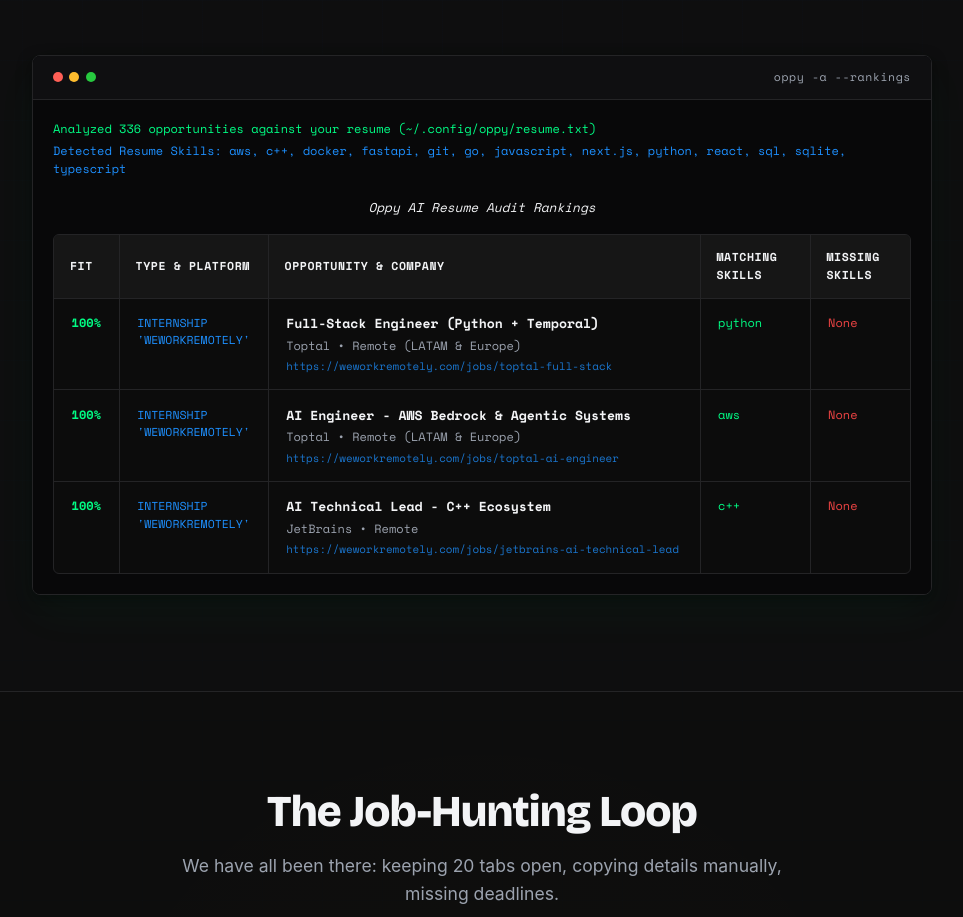
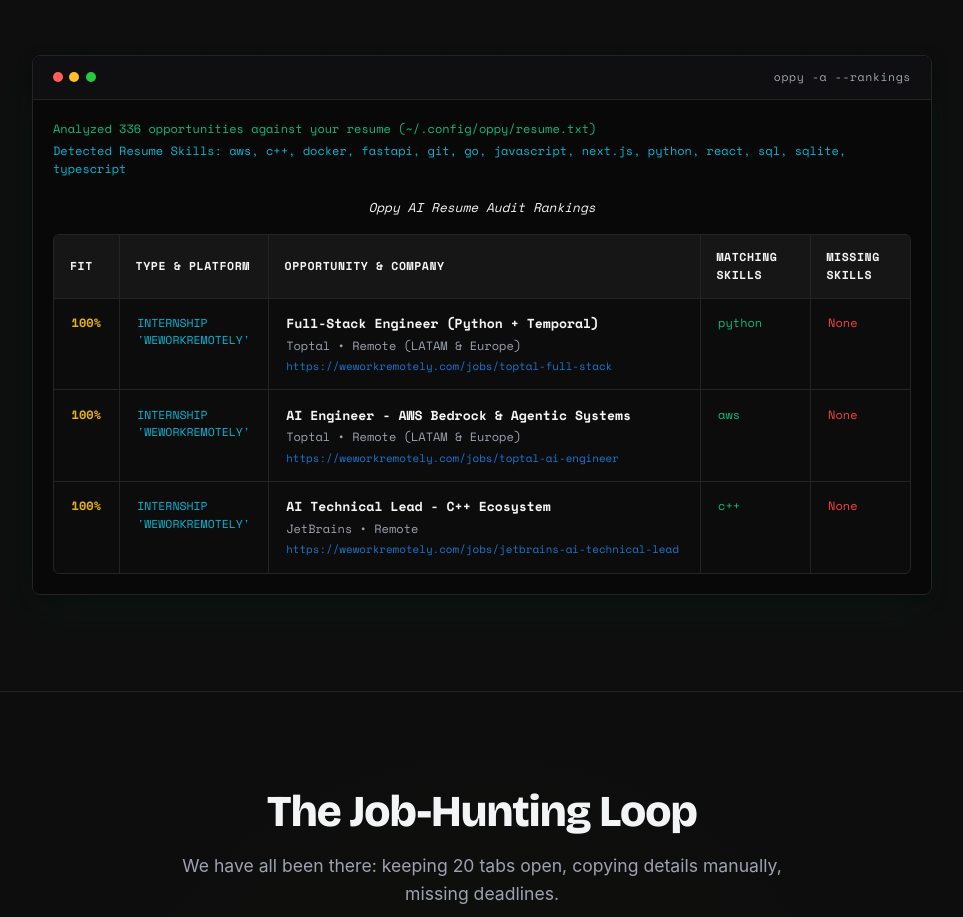
Before and after one commit to abbysallord/oppy, a Next.js app in the folder web/: page / in a window 1280 px wide. Shown: the part 3120-4037 px from the top of the page, without its empty margins (158-1121 px from the left). Built offline with nearby package versions, Linux system fonts and the light colour scheme.

Commit message:
design(web): align simulated console table column colors to match real ANSI terminal colors exactly

```diff
--- a/web/src/app/page.module.css
+++ b/web/src/app/page.module.css
@@ -1092,11 +1092,11 @@
 }
 
 .statusLineSuccess {
-  color: var(--accent-success);
+  color: #10b981; /* ANSI Green */
 }
 
 .statusLineInfo {
-  color: var(--accent-secondary);
+  color: #06b6d4; /* ANSI Cyan */
   margin-top: 0.25rem;
 }
 
@@ -1165,22 +1165,22 @@
 }
 
 .fitActive {
-  color: var(--accent-success);
+  color: #eab308; /* ANSI Yellow */
   font-weight: 700;
   text-align: center;
 }
 
 .platformCol {
-  color: var(--accent-secondary);
+  color: #06b6d4; /* ANSI Cyan */
   font-size: 0.72rem;
 }
 
 .matchSkill {
-  color: var(--accent-success);
+  color: #10b981; /* ANSI Green */
 }
 
 .noneSkill {
-  color: var(--accent-warning);
+  color: #ef4444; /* ANSI Red */
 }
 
 .jobTitle {
```
